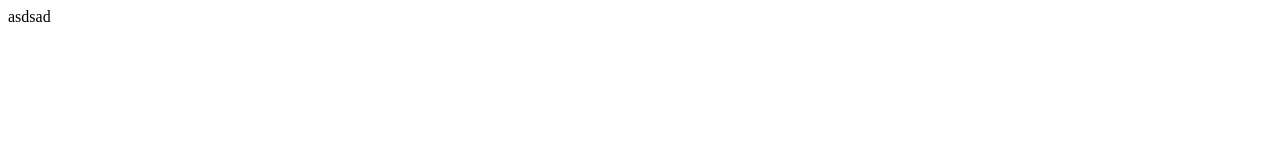
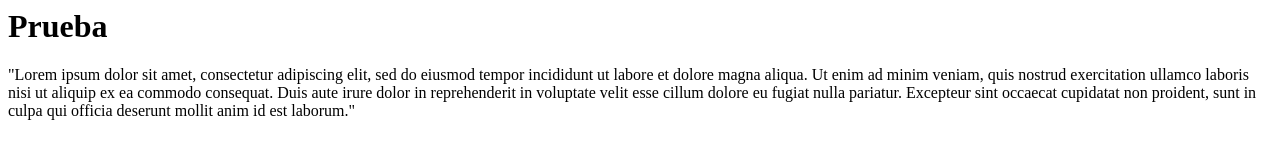
Before and after one commit to AlvaroCarb/RepositorioPractica, a plain HTML site: page index.html in a window 1280 px wide. Drawn offline with Linux system fonts and the light colour scheme.

Commit message:
new index.html

```diff
--- a/index.html
+++ b/index.html
@@ -1 +1,4 @@
-asdsad
+<h1>Prueba</h1>
+<p>"Lorem ipsum dolor sit amet, consectetur adipiscing elit, sed do eiusmod tempor incididunt ut labore et dolore magna aliqua. Ut enim ad minim veniam,
+  quis nostrud exercitation ullamco laboris nisi ut aliquip ex ea commodo consequat. Duis aute irure dolor in reprehenderit in voluptate velit esse cillum dolore eu fugiat nulla pariatur. Excepteur sint occaecat cupidatat non proident,
+  sunt in culpa qui officia deserunt mollit anim id est laborum." </p>
```
